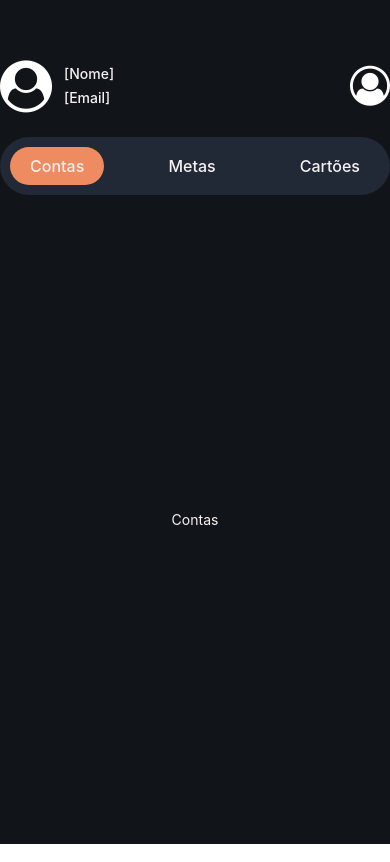
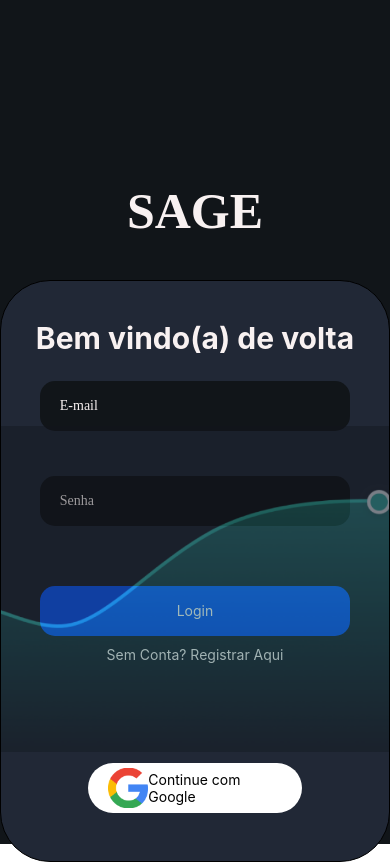
Before and after one commit to guilhermegomees/sage-app, a React Native app: screen /Login in a window 390 px wide. Built offline with nearby package versions, Linux system fonts and the light colour scheme.

Commit message:
Criando Tela de Login
Tela de Login Criada, faltando adicionar fonte e ajustar imagem de fundo.

```diff
--- a/src/css/colors.ts
+++ b/src/css/colors.ts
@@ -1,10 +1,11 @@
 export const colors = {
-    white : '#FFFFFF',
-    gray_900 : '#111519',
-    gray_800 : '#212836',
-    white_100 : '#F8F1F1',
-    white_200 : '#F3F5F8',
+    white      : '#FFFFFF',
+    gray_900   : '#111519',
+    gray_800   : '#212836',
+    white_100  : '#F8F1F1',
+    white_200  : '#F3F5F8',
     orange_300 : '#EE8B60',
+    blue_100   : '#105DFB',
 }
 
 export default colors;
--- a/src/navigation/index.tsx
+++ b/src/navigation/index.tsx
@@ -1,10 +1,13 @@
+import React from 'react';
 import { NavigationContainer } from '@react-navigation/native';
 import { createStackNavigator } from '@react-navigation/stack';
 
+import LoginScreen from '../screens/login';
 import TabNavigator from './tabNavigator';
 
 export type RootStackParamList = {
   TabNavigator: any;
+  Login: undefined;
 };
 
 const Stack = createStackNavigator<RootStackParamList>();
@@ -12,7 +15,12 @@ const Stack = createStackNavigator<RootStackParamList>();
 export default function RootStack() {
   return (
     <NavigationContainer>
-      <Stack.Navigator initialRouteName="TabNavigator">
+      <Stack.Navigator initialRouteName="Login">
+        <Stack.Screen
+          name="Login"
+          component={LoginScreen}
+          options={{ headerShown: false }}
+        />
         <Stack.Screen
           name="TabNavigator"
           component={TabNavigator}
--- /dev/null
+++ b/src/screens/login.tsx
@@ -0,0 +1,149 @@
+import React from 'react';
+import { View, Text, TextInput, TouchableOpacity, StyleSheet, Image, ImageBackground } from 'react-native';
+import { colors } from '../css/colors';
+import { base } from '../css/base';
+
+const LoginScreen = () => {
+  const handleLogin = () => {
+    // Lógica de login
+  };
+
+  const handleRegister = () => {
+    // Lógica de registro
+  };
+
+  const handleGoogleLogin = () => {
+    // Lógica de login com o Google
+  };
+
+  return (
+    <View style={styles.container}>
+      <Text style={styles.logo}>SAGE</Text>
+      <View style={styles.halfContainer}>
+        <Text style={styles.subLogo}>Bem vindo(a) de volta</Text>
+        <View style={styles.inputView}>
+          <TextInput
+            style={styles.inputText}
+            placeholder="E-mail"
+            placeholderTextColor="#F8F1F1"
+          />
+        </View>
+        <View style={styles.inputView}>
+          <TextInput
+            style={styles.inputText}
+            placeholder="Senha"
+            placeholderTextColor="#F8F1F1"
+            secureTextEntry={true}
+          />
+        </View>
+        <TouchableOpacity style={styles.loginBtn} onPress={handleLogin}>
+          <Text style={styles.loginText}>Login</Text>
+        </TouchableOpacity>
+        <TouchableOpacity onPress={handleRegister}>
+          <Text style={styles.signupText}>Sem Conta? Registrar Aqui</Text>
+        </TouchableOpacity>
+        <TouchableOpacity style={styles.loginGoogleBtn} onPress={handleGoogleLogin}>
+          <Image
+            source={require('../image/google.png')}
+            style={styles.image}
+          />
+          <Text style={styles.googleText}>Continue com Google</Text>
+        </TouchableOpacity>
+        <ImageBackground
+        source={require('../image/backgroundLogin.png')}
+        style={styles.backgroundImage}
+      />
+      </View>
+    </View>
+  );
+};
+
+const styles = StyleSheet.create({
+  container: {
+    flex: 1,
+    alignItems: 'center',
+    justifyContent: 'center',
+    backgroundColor: colors.gray_900,
+    fontFamily: 'Outfit', // Nome da fonte personalizada
+  },
+  logo: {
+    fontWeight: 'bold',
+    fontSize: 50,
+    color: colors.white_100,
+    marginBottom: 40,
+    marginTop: 200,
+    fontFamily: 'Outfit', // Nome da fonte personalizada
+  },
+  subLogo: {
+    fontWeight: 'bold',
+    fontSize: 30,
+    color: colors.white_100,
+    marginTop: 0,
+  },
+  inputView: {
+    width: '80%',
+    backgroundColor: colors.gray_900,
+    borderRadius: 15,
+    height: 50,
+    marginBottom: 20,
+    justifyContent: 'center',
+    padding: 20,
+    marginTop: 25,
+  },
+  inputText: {
+    height: 50,
+    color: colors.white,
+    fontFamily: 'Outfit', // Nome da fonte personalizada
+  },
+  loginBtn: {
+    width: '80%',
+    backgroundColor: colors.blue_100,
+    borderRadius: 15,
+    height: 50,
+    alignItems: 'center',
+    justifyContent: 'center',
+    marginTop: 40,
+    marginBottom: 10,
+  },
+  loginGoogleBtn: {
+    width: '55%',
+    backgroundColor: colors.white,
+    borderRadius: 25,
+    height: 50,
+    flexDirection: 'row',
+    alignItems: 'center',
+    justifyContent: 'space-between',
+    marginTop: 100,
+    marginBottom: 10,
+    paddingHorizontal: 20,
+  },
+  loginText: {
+    color: colors.white,
+  },
+  signupText: {
+    color: colors.white,
+  },
+  googleText: {
+  },
+  image: {
+    width: 40,
+    height: 40,
+  },
+  halfContainer: {
+    width: '100%',
+    height: '69%',
+    alignItems: 'center',
+    justifyContent: 'center',
+    borderWidth: 1,
+    borderRadius: 50,
+    backgroundColor: colors.gray_800,
+  },
+  backgroundImage: {
+    position: 'absolute',
+    width: '100%',
+    height: '75%',
+    bottom: 0,
+  },
+});
+
+export default LoginScreen;
```
Also changed, not shown: src/image/backgroundLogin.png (added), src/image/google.png (added).
